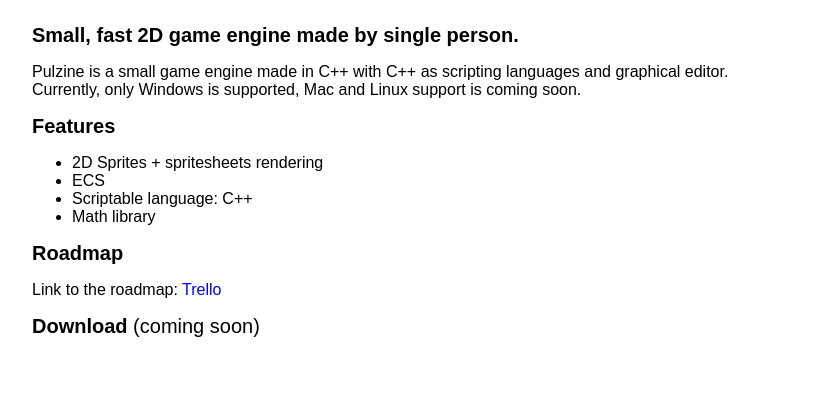
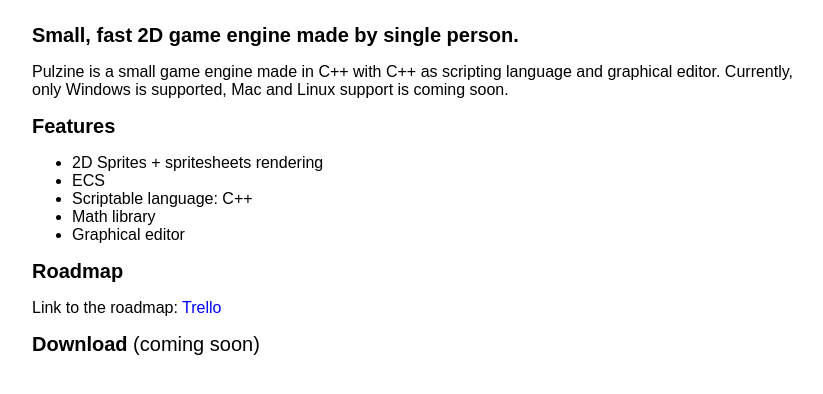
Before and after one commit to Pulzer/pulzer.github.io, a plain HTML site: page index.html in a window 1280 px wide. Shown: the part 90-484 px from the top of the page, without its empty margins (352-1175 px from the left). Drawn offline with Linux system fonts and the light colour scheme.

Commit message:
Update index.html

```diff
--- a/index.html
+++ b/index.html
@@ -13,13 +13,14 @@
 
     <section>
       <div class="description"><strong>Small, fast 2D game engine made by single person.</strong></div>
-      <p>Pulzine is a small game engine made in C++ with C++ as scripting languages and graphical editor. Currently, only Windows is supported, Mac and Linux support is coming soon.</p>
+      <p>Pulzine is a small game engine made in C++ with C++ as scripting language and graphical editor. Currently, only Windows is supported, Mac and Linux support is coming soon.</p>
       <div class="description"><strong>Features</strong></div>
       <ul>
         <li>2D Sprites + spritesheets rendering</li>
         <li>ECS</li>
         <li>Scriptable language: C++</li>
         <li>Math library</li>
+        <li>Graphical editor</li>
       </ul>
       <div class="description"><strong>Roadmap</strong></div>
       <p>Link to the roadmap: <a href="https://trello.com/b/m0ZbMvBz/pulzine">Trello</a></p>
```
